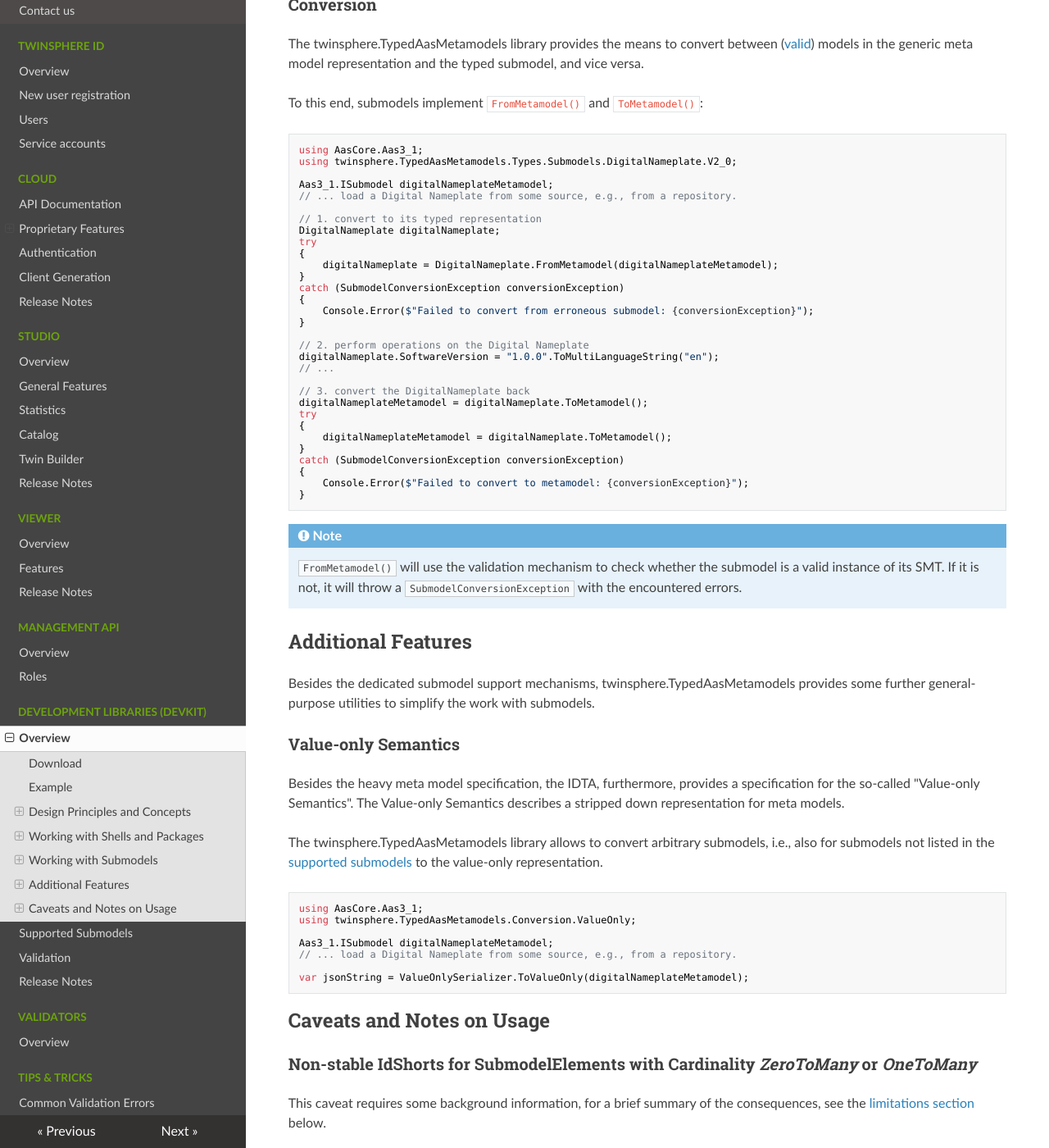
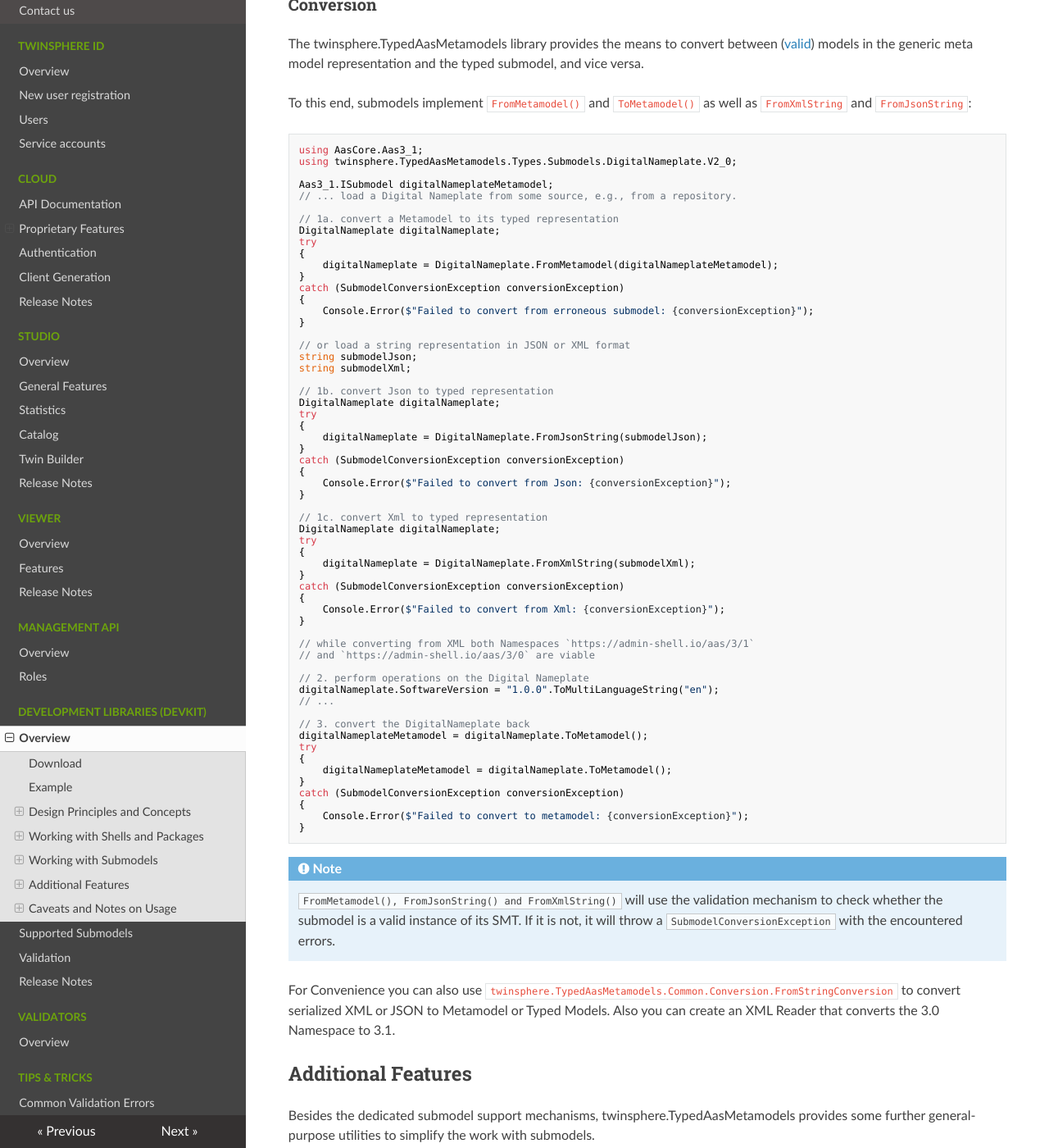
Before and after one commit to twinsphere/twinsphere.github.io, an MkDocs documentation site: the page built from docs/typed-aas-metamodels-overview.md, in a window 1280 px wide and 1400 px high, scrolled down 7622 px. Shown: the whole window at 82% size. Built offline with MkDocs 1.6.1, drawn with Linux system fonts in a browser that asks for light colours; nearby versions of some CDN libraries.

Commit message:
feat(tam-conversion): fromstring conversion and namespace compatibility

````diff
--- a/docs/typed-aas-metamodels-overview.md
+++ b/docs/typed-aas-metamodels-overview.md
@@ -390,7 +390,7 @@ See [Validation](typed-aas-metamodels-validation.md) for a detailed description
 The twinsphere.TypedAasMetamodels library provides the means to convert between ([valid](typed-aas-metamodels-validation.md))
 models in the generic meta model representation and the typed submodel, and vice versa.
 
-To this end, submodels implement `FromMetamodel()` and `ToMetamodel()`:
+To this end, submodels implement `FromMetamodel()` and `ToMetamodel()` as well as `FromXmlString` and `FromJsonString`:
 
 ```csharp
 using AasCore.Aas3_1;
@@ -399,7 +399,7 @@ using twinsphere.TypedAasMetamodels.Types.Submodels.DigitalNameplate.V2_0;
 Aas3_1.ISubmodel digitalNameplateMetamodel;
 // ... load a Digital Nameplate from some source, e.g., from a repository.
 
-// 1. convert to its typed representation
+// 1a. convert a Metamodel to its typed representation
 DigitalNameplate digitalNameplate;
 try
 {
@@ -409,6 +409,35 @@ catch (SubmodelConversionException conversionException)
 {
     Console.Error($"Failed to convert from erroneous submodel: {conversionException}");
 }
+
+// or load a string representation in JSON or XML format
+string submodelJson;
+string submodelXml;
+
+// 1b. convert Json to typed representation
+DigitalNameplate digitalNameplate;
+try
+{
+    digitalNameplate = DigitalNameplate.FromJsonString(submodelJson);
+}
+catch (SubmodelConversionException conversionException)
+{
+    Console.Error($"Failed to convert from Json: {conversionException}");
+}
+
+// 1c. convert Xml to typed representation
+DigitalNameplate digitalNameplate;
+try
+{
+    digitalNameplate = DigitalNameplate.FromXmlString(submodelXml);
+}
+catch (SubmodelConversionException conversionException)
+{
+    Console.Error($"Failed to convert from Xml: {conversionException}");
+}
+
+// while converting from XML both Namespaces `https://admin-shell.io/aas/3/1`
+// and `https://admin-shell.io/aas/3/0` are viable
 
 // 2. perform operations on the Digital Nameplate
 digitalNameplate.SoftwareVersion = "1.0.0".ToMultiLanguageString("en");
@@ -427,8 +456,12 @@ catch (SubmodelConversionException conversionException)
 ```
 
 !!! note
-    `FromMetamodel()` will use the validation mechanism to check whether the submodel is a valid instance of its
+    `FromMetamodel(), FromJsonString() and FromXmlString()` will use the validation mechanism to check whether the submodel is a valid instance of its
     SMT. If it is not, it will throw a `SubmodelConversionException` with the encountered errors.
+
+For Convenience you can also use `twinsphere.TypedAasMetamodels.Common.Conversion.FromStringConversion` to convert
+serialized XML or JSON to Metamodel or Typed Models.
+Also you can create an XML Reader that converts the 3.0 Namespace to 3.1.
 
 ## Additional Features
 
````
